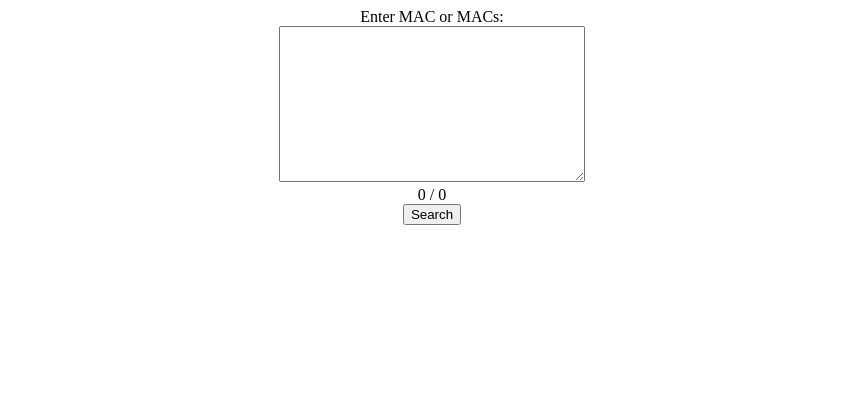
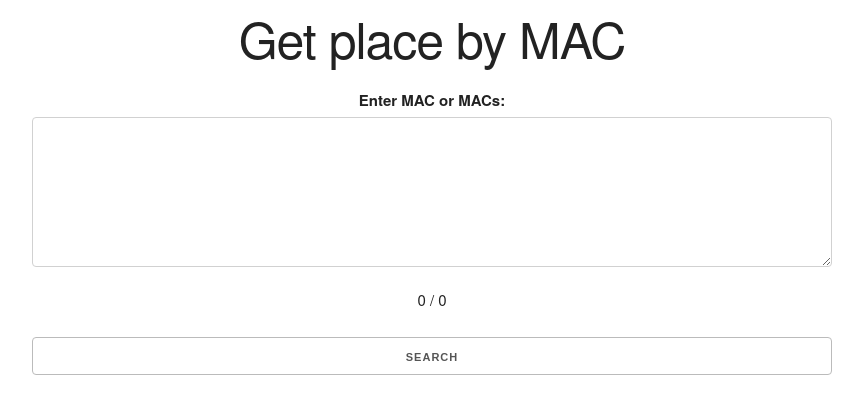
Before and after one commit to zpix1/getplacebymac, a plain HTML site: page index.html in a window 1280 px wide. Shown: the whole page, without its empty margins (208-1071 px from the left). Drawn offline with nearby package versions, Linux system fonts and the light colour scheme.

Commit message:
skeleton

```diff
--- a/index.html
+++ b/index.html
@@ -8,14 +8,18 @@
     <script src="https://cdn.jsdelivr.net/npm/vue"></script>
     <script src="https://api-maps.yandex.ru/2.1/?lang=ru_RU" type="text/javascript"></script>
     <script src="https://unpkg.com/axios/dist/axios.min.js"></script>
+    <link rel='stylesheet' href='https://cdnjs.cloudflare.com/ajax/libs/skeleton/2.0.4/skeleton.min.css'>
 </head>
 <style>
     #app {
         text-align: center;
+        max-width: 800px;
+        margin: auto;
     }
     textarea {
-        width: 300px;
+        width: 100%;
         height: 150px;
+        max-width: 800px;
     }
     #map {
         margin: auto;
@@ -39,11 +43,12 @@
 </style>
 <body>
     <div id="app">
-        <label>Enter MAC or MACs:</label><br>
-        <textarea v-model="mac" width=100></textarea><br>
-        <div v-if="error" class="error">{{ error }}</div>
-        <div>{{ n.total - n.errors }} / {{ n.total }}</div>
-        <input type="button" value="Search" @click="getAllIPs"/>
+        <h1>Get place by MAC</h1>
+        <label>Enter MAC or MACs:</label>
+        <textarea v-model="mac" width=100></textarea>
+        <p v-if="error" class="error">{{ error }}</p>
+        <p>{{ n.total - n.errors }} / {{ n.total }}</p>
+        <input class='u-full-width' type="button" value="Search" @click="getAllIPs"/>
         <div id="map"></div>
     </div>
 </body>
```
